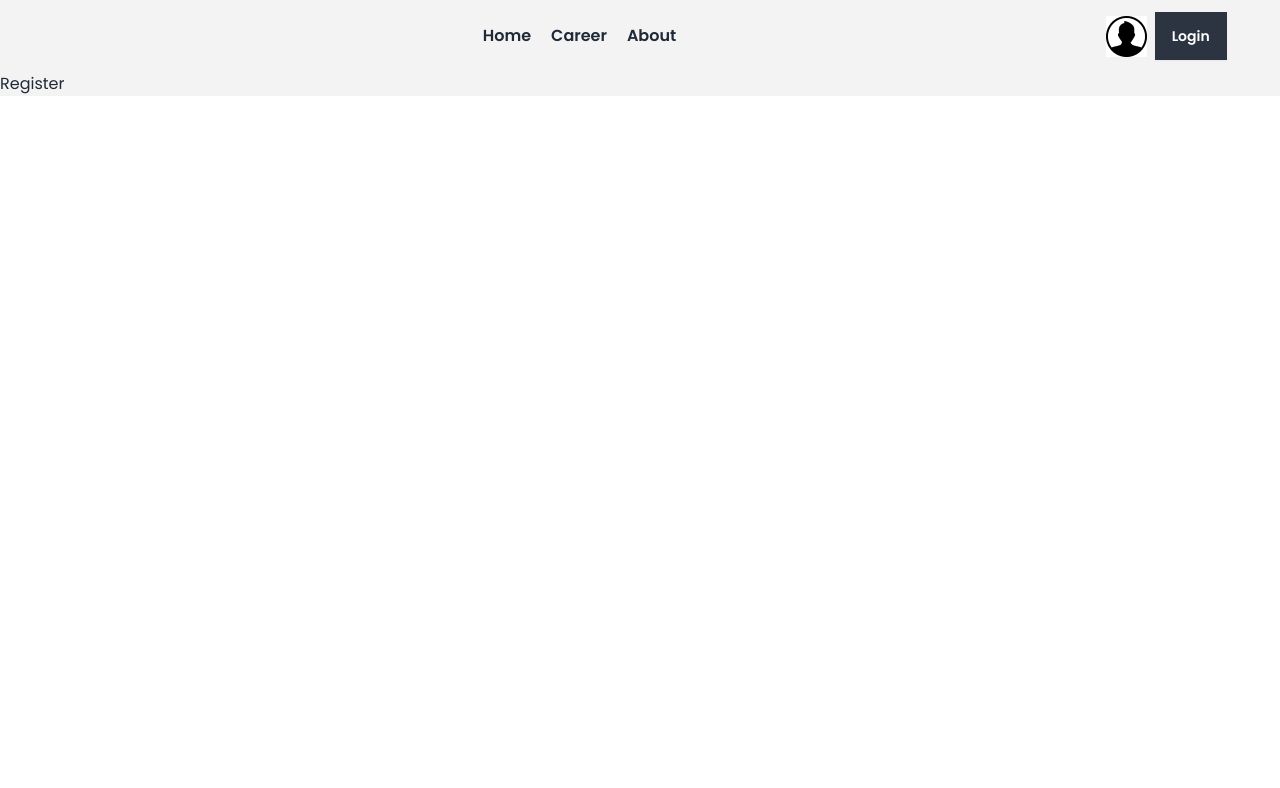
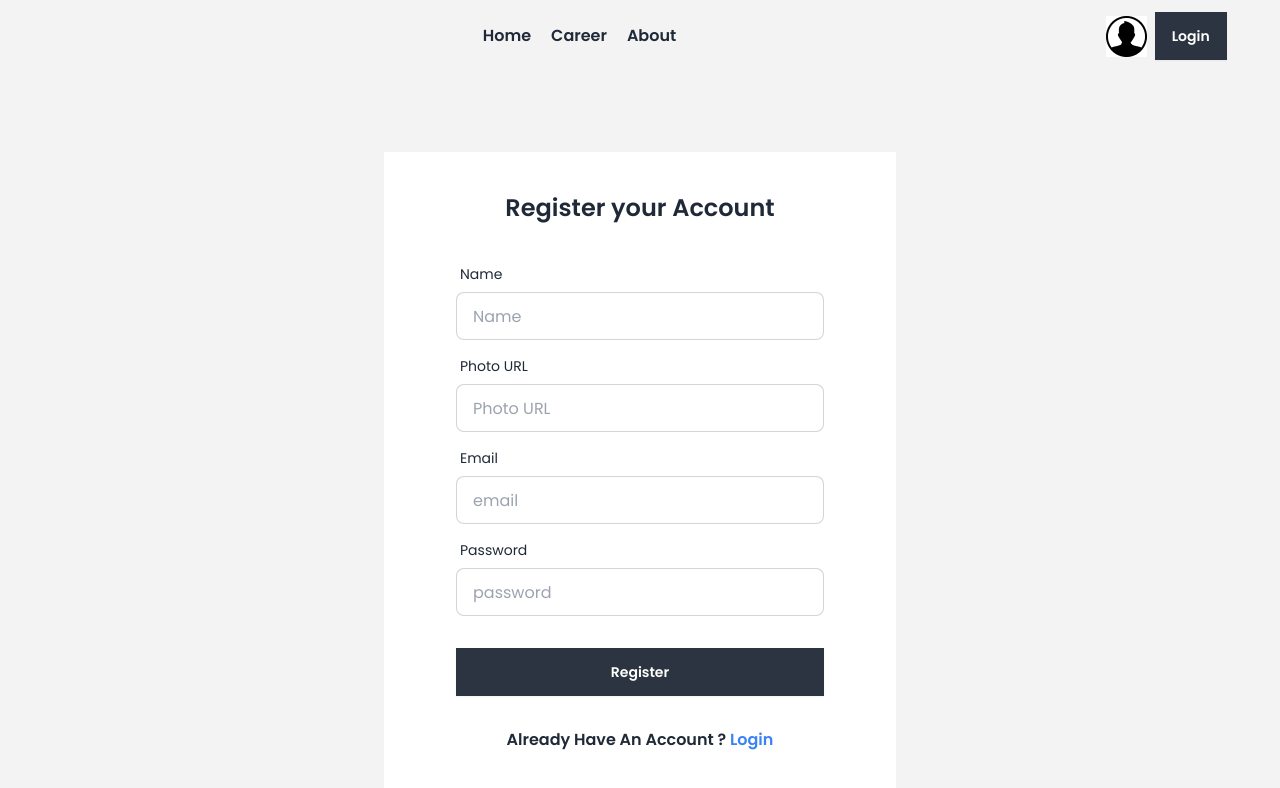
Before and after one commit to ssmahim01/dragon-news-web, a React (Vite) app: page /auth/register in a window 1280 px wide. Shown: the top 788 px of the page. Built offline with nearby package versions, Linux system fonts and the light colour scheme.

Commit message:
Added Register page with Edited Login page and Updated router

```diff
--- a/src/pages/Login.jsx
+++ b/src/pages/Login.jsx
@@ -1,9 +1,46 @@
+import { Link } from "react-router-dom";
+
 const Login = () => {
-    return (
-        <div>
-
-        </div>
-    );
+  return (
+    <div className="min-h-screen flex justify-center items-center">
+      <div className="card bg-base-100 w-full max-w-lg shrink-0 rounded-none p-10">
+        <h2 className="text-2xl font-semibold text-center">Login your Account</h2>
+        <form className="card-body">
+          <div className="form-control">
+            <label className="label">
+              <span className="label-text">Email</span>
+            </label>
+            <input
+              type="email"
+              placeholder="email"
+              className="input input-bordered"
+              required
+            />
+          </div>
+          <div className="form-control">
+            <label className="label">
+              <span className="label-text">Password</span>
+            </label>
+            <input
+              type="password"
+              placeholder="password"
+              className="input input-bordered"
+              required
+            />
+            <label className="label">
+              <a href="#" className="label-text-alt link link-hover">
+                Forgot password?
+              </a>
+            </label>
+          </div>
+          <div className="form-control mt-6">
+            <button className="btn btn-neutral text-white font-semibold rounded-none">Login</button>
+          </div>
+        </form>
+        <p className="text-center font-semibold">Don't Have An Account ? <Link to="/auth/register" className="text-rose-500">Register</Link></p>
+      </div>
+    </div>
+  );
 };
 
 export default Login;
--- /dev/null
+++ b/src/pages/Register.jsx
@@ -0,0 +1,64 @@
+import { Link } from "react-router-dom";
+
+const Register = () => {
+    return (
+        <div className="min-h-screen flex justify-center items-center">
+        <div className="card bg-base-100 w-full max-w-lg shrink-0 rounded-none p-10">
+          <h2 className="text-2xl font-semibold text-center">Register your Account</h2>
+          <form className="card-body">
+            <div className="form-control">
+              <label className="label">
+                <span className="label-text">Name</span>
+              </label>
+              <input
+                type="text"
+                placeholder="Name"
+                className="input input-bordered"
+                required
+              />
+            </div>
+            <div className="form-control">
+              <label className="label">
+                <span className="label-text">Photo URL</span>
+              </label>
+              <input
+                type="text"
+                placeholder="Photo URL"
+                className="input input-bordered"
+                required
+              />
+            </div>
+            <div className="form-control">
+              <label className="label">
+                <span className="label-text">Email</span>
+              </label>
+              <input
+                type="email"
+                placeholder="email"
+                className="input input-bordered"
+                required
+              />
+            </div>
+            <div className="form-control">
+              <label className="label">
+                <span className="label-text">Password</span>
+              </label>
+              <input
+                type="password"
+                placeholder="password"
+                className="input input-bordered"
+                required
+              />
+            </div>
+            <div className="form-control mt-6">
+              <button className="btn btn-neutral text-white font-semibold rounded-none">Register</button>
+            </div>
+          </form>
+
+          <p className="text-center font-semibold">Already Have An Account ? <Link to="/auth/login" className="text-blue-500">Login</Link></p>
+        </div>
+      </div>
+    );
+};
+
+export default Register;
--- a/src/routes/router.jsx
+++ b/src/routes/router.jsx
@@ -2,6 +2,8 @@
 import HomeLayout from "../layouts/HomeLayout";
 import CategoryNews from "../pages/CategoryNews";
 import AuthLayout from "../layouts/AuthLayout";
+import Login from "../pages/Login";
+import Register from "../pages/Register";
 
 const router = createBrowserRouter([
     {
@@ -29,11 +31,11 @@
         children: [
             {
                 path: "/auth/login",
-                element: <h2>Login</h2>
+                element: <Login></Login>
             },
             {
                 path: "/auth/register",
-                element: <h2>Register</h2>
+                element: <Register></Register>
             }
         ],
     },
```
